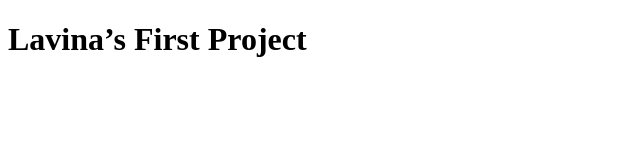
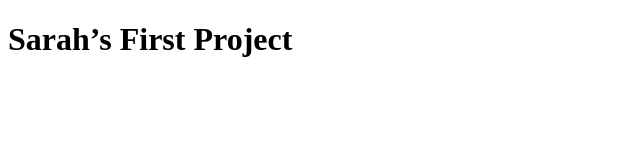
Before and after one commit to sarah538/firstproject, a plain HTML site: page index.html in a window 1280 px wide. Shown: the whole page, without its empty margins (0-640 px from the left). Drawn offline with Linux system fonts and the light colour scheme.

Commit message:
modified h1

```diff
--- a/index.html
+++ b/index.html
@@ -8,7 +8,7 @@
 </head>
 <body>
     <div class="container">
-        <h1>Lavina’s First Project</h1>
+        <h1>Sarah’s First Project</h1>
     </div>
 </body>
 </html>
```
